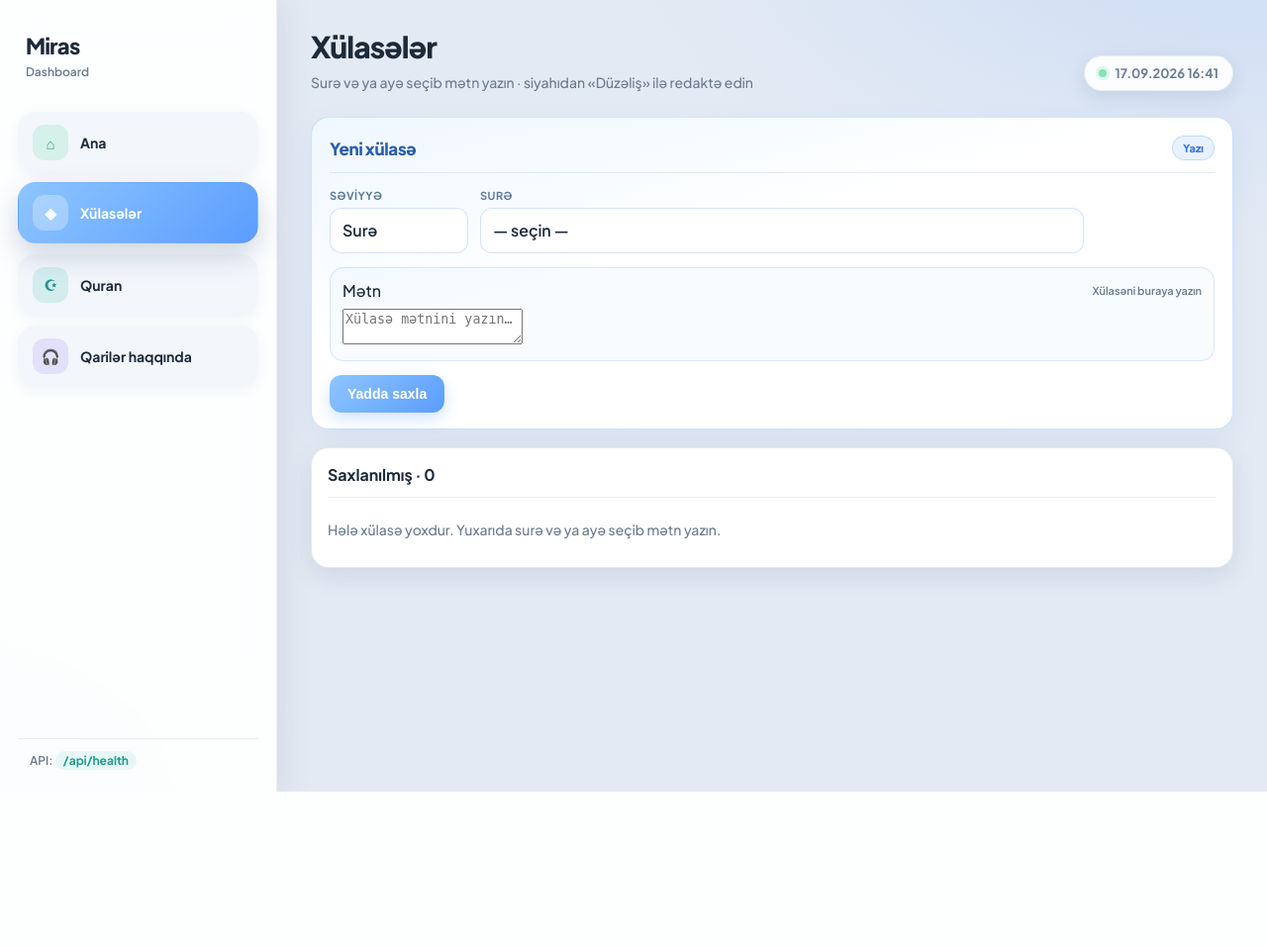
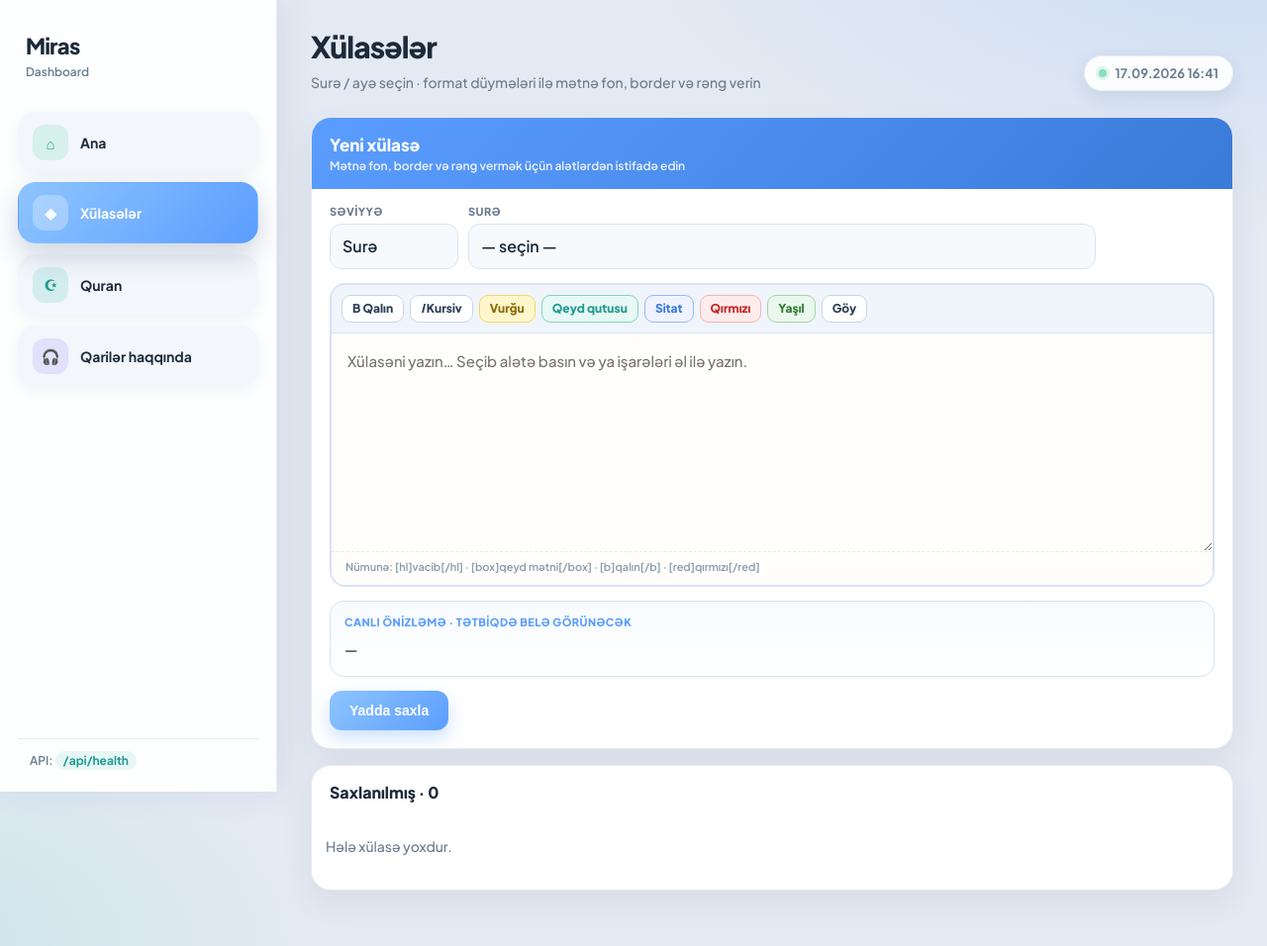
Before and after one commit to kamandaragasafli/quran-backend, a Django app: page /xulaseler/ in a window 1280 px wide. Shown: the whole page at 99% size. Before the commit the page ends 800 px from the top, so only its background shows below. Run offline with Django 5.2, Linux system fonts and the light colour scheme; data that the repository does not hold is empty.

Commit message:
feat: xulaseler rich text toolbar with highlight, box, colors + live preview
Co-authored-by: Cursor <cursoragent@cursor.com>

```diff
--- a/dashboard/templates/dashboard/summaries.html
+++ b/dashboard/templates/dashboard/summaries.html
@@ -2,260 +2,319 @@
 
 {% block title %}Xülasələr · Miras{% endblock %}
 {% block page_title %}Xülasələr{% endblock %}
-{% block page_sub %}Surə və ya ayə seçib mətn yazın · siyahıdan «Düzəliş» ilə redaktə edin{% endblock %}
+{% block page_sub %}Surə / ayə seçin · format düymələri ilə mətnə fon, border və rəng verin{% endblock %}
 
 {% block extra_css %}
 <style>
-.xu-editor {
-  border: 1px solid rgba(91, 157, 255, 0.28);
-  border-radius: 18px;
-  background:
-    linear-gradient(165deg, rgba(142, 197, 255, 0.14), rgba(255,255,255,0.96) 42%),
-    #fff;
-  box-shadow: 0 10px 28px rgba(58, 122, 217, 0.08);
-  padding: 18px 18px 16px;
-  margin-bottom: 18px;
+.xu-shell {
+  display: grid;
+  gap: 16px;
 }
-.xu-editor-head {
+.xu-card {
+  background: #fff;
+  border-radius: 20px;
+  border: 1px solid rgba(28,42,58,.1);
+  box-shadow: 0 12px 32px rgba(28,42,58,.07);
+  overflow: hidden;
+}
+.xu-card-head {
   display: flex;
   align-items: center;
   justify-content: space-between;
-  gap: 12px;
-  margin-bottom: 16px;
-  padding-bottom: 12px;
-  border-bottom: 1px solid rgba(91, 157, 255, 0.18);
+  gap: 10px;
+  padding: 16px 18px;
+  background: linear-gradient(135deg, #5B9DFF 0%, #3A7AD9 100%);
+  color: #fff;
 }
-.xu-editor-head h2 {
+.xu-card-head h2 {
   margin: 0;
   font-size: 17px;
   font-weight: 800;
-  color: #2A5FA8;
-  letter-spacing: -0.02em;
+  color: #fff;
 }
-.xu-editor-pill {
-  font-size: 11px;
-  font-weight: 800;
-  padding: 5px 10px;
-  border-radius: 999px;
-  background: rgba(91, 157, 255, 0.14);
-  color: #3A7AD9;
-  border: 1px solid rgba(91, 157, 255, 0.28);
-  white-space: nowrap;
+.xu-card-head .xu-sub {
+  margin: 3px 0 0;
+  font-size: 12px;
+  font-weight: 600;
+  opacity: .88;
 }
+.xu-body { padding: 16px 18px 18px; }
+
 .xu-form-grid {
   display: grid;
-  grid-template-columns: 140px 1fr 120px;
-  gap: 12px;
+  grid-template-columns: 130px 1fr 110px;
+  gap: 10px;
   margin-bottom: 14px;
 }
 @media (max-width: 700px) {
   .xu-form-grid { grid-template-columns: 1fr 1fr; }
   .xu-form-grid .xu-surah { grid-column: 1 / -1; }
 }
-.xu-field {
-  display: flex;
-  flex-direction: column;
-  gap: 6px;
-}
-.xu-field.full { grid-column: 1 / -1; }
+.xu-field { display: flex; flex-direction: column; gap: 6px; }
 .xu-field label {
   font-size: 11px;
-  font-weight: 700;
+  font-weight: 800;
   text-transform: uppercase;
-  letter-spacing: 0.04em;
-  color: #5B7A9A;
+  letter-spacing: .04em;
+  color: #6B7C8F;
 }
 .xu-field select,
-.xu-field input,
-.xu-field textarea {
+.xu-field input {
   width: 100%;
   box-sizing: border-box;
   appearance: none;
-  border: 1.5px solid rgba(91, 157, 255, 0.28);
-  background: #fff;
+  border: 1.5px solid #D7E3F4;
+  background: #F7FAFD;
   border-radius: 12px;
   padding: 11px 12px;
   font: inherit;
   font-weight: 600;
   color: var(--text);
-  transition: border-color .12s, box-shadow .12s, background .12s;
 }
 .xu-field select:focus,
-.xu-field input:focus,
-.xu-field textarea:focus {
+.xu-field input:focus {
   outline: none;
-  border-color: rgba(91, 157, 255, 0.65);
-  box-shadow: 0 0 0 3px rgba(91, 157, 255, 0.14);
-  background: #FBFDFF;
+  border-color: #5B9DFF;
+  background: #fff;
+  box-shadow: 0 0 0 3px rgba(91,157,255,.18);
 }
-.xu-field textarea {
-  min-height: 200px;
+
+/* —— Yazı sahəsi —— */
+.xu-write {
+  border: 2px solid #D7E3F4;
+  border-radius: 16px;
+  overflow: hidden;
+  background: #fff;
+}
+.xu-toolbar {
+  display: flex;
+  flex-wrap: wrap;
+  gap: 6px;
+  padding: 10px;
+  background: #F0F5FB;
+  border-bottom: 1px solid #D7E3F4;
+}
+.xu-tool {
+  appearance: none;
+  border: 1px solid #C8D6E8;
+  background: #fff;
+  color: #2A3F55;
+  border-radius: 9px;
+  padding: 7px 10px;
+  font: inherit;
+  font-size: 12px;
+  font-weight: 800;
+  cursor: pointer;
+  line-height: 1;
+}
+.xu-tool:hover { border-color: #5B9DFF; color: #3A7AD9; }
+.xu-tool.is-hl { background: #FFF6CC; border-color: #F0D86A; color: #8A6A00; }
+.xu-tool.is-box { background: #E8F8F4; border-color: #7ED6C2; color: #1F9A8F; }
+.xu-tool.is-quote { background: #EEF3FF; border-color: #9BB8FF; color: #3A7AD9; }
+.xu-tool.is-red { background: #FDECEC; border-color: #F5B5B0; color: #C62828; }
+.xu-tool.is-green { background: #EAF7EC; border-color: #A5D6A7; color: #2E7D32; }
+
+.xu-write textarea {
+  display: block;
+  width: 100%;
+  box-sizing: border-box;
+  min-height: 220px;
+  border: none;
+  resize: vertical;
+  padding: 16px;
+  font: inherit;
+  font-size: 15px;
   font-weight: 500;
-  line-height: 1.6;
-  resize: vertical;
-  background: linear-gradient(180deg, #FBFDFF, #fff);
-  border-color: rgba(91, 157, 255, 0.32);
+  line-height: 1.65;
+  color: var(--text);
+  background: #FFFEFA;
 }
-.xu-text-wrap {
-  border: 1.5px solid rgba(91, 157, 255, 0.22);
-  border-radius: 14px;
-  background: rgba(142, 197, 255, 0.06);
-  padding: 12px;
-  margin-bottom: 14px;
-}
-.xu-text-wrap label {
-  display: flex;
-  align-items: center;
-  gap: 8px;
-  margin-bottom: 8px;
-}
-.xu-text-hint {
+.xu-write textarea:focus { outline: none; }
+.xu-write-hint {
+  padding: 8px 14px 12px;
   font-size: 11px;
   font-weight: 600;
-  color: var(--muted);
-  text-transform: none;
-  letter-spacing: 0;
-  margin-left: auto;
+  color: #8A9BB0;
+  background: #FFFEFA;
+  border-top: 1px dashed #E5EAF1;
 }
+
+/* —— Canlı önizləmə —— */
+.xu-preview-pane {
+  margin-top: 14px;
+  border-radius: 14px;
+  border: 1.5px solid #D7E3F4;
+  background: linear-gradient(180deg, #F7FBFF, #fff);
+  padding: 14px;
+}
+.xu-preview-pane .xu-prev-label {
+  font-size: 11px;
+  font-weight: 800;
+  text-transform: uppercase;
+  letter-spacing: .04em;
+  color: #5B9DFF;
+  margin-bottom: 10px;
+}
+.xu-rich {
+  font-size: 14.5px;
+  line-height: 1.65;
+  color: #1A2430;
+  white-space: pre-wrap;
+  word-break: break-word;
+}
+.xu-rich b, .xu-rich strong { font-weight: 800; }
+.xu-rich i, .xu-rich em { font-style: italic; }
+.xu-rich .xu-hl {
+  background: #FFF3A3;
+  padding: 1px 5px;
+  border-radius: 4px;
+}
+.xu-rich .xu-box {
+  display: block;
+  margin: 8px 0;
+  padding: 10px 12px;
+  border-radius: 10px;
+  background: rgba(43,187,173,.1);
+  border: 1px solid rgba(43,187,173,.35);
+  border-left: 4px solid #2BBBAD;
+}
+.xu-rich .xu-quote {
+  display: block;
+  margin: 8px 0;
+  padding: 10px 12px;
+  border-radius: 10px;
+  background: rgba(91,157,255,.08);
+  border-left: 4px solid #5B9DFF;
+  font-style: italic;
+}
+.xu-rich .xu-c-red { color: #C62828; font-weight: 700; }
+.xu-rich .xu-c-green { color: #2E7D32; font-weight: 700; }
+.xu-rich .xu-c-blue { color: #3A7AD9; font-weight: 700; }
+
 .xu-actions {
   display: flex;
   flex-wrap: wrap;
   gap: 10px;
-  align-items: center;
-  margin-top: 4px;
+  margin-top: 14px;
 }
 .xu-btn {
   appearance: none;
   border: none;
   cursor: pointer;
-  padding: 11px 18px;
+  padding: 12px 20px;
   border-radius: 12px;
   background: linear-gradient(135deg, #8EC5FF, #5B9DFF);
   color: #fff;
-  font-weight: 700;
+  font-weight: 800;
   font-size: 14px;
   text-decoration: none;
   display: inline-flex;
-  box-shadow: 0 6px 16px rgba(91, 157, 255, 0.28);
+  box-shadow: 0 8px 18px rgba(91,157,255,.3);
 }
-.xu-btn:hover { filter: brightness(1.05); text-decoration: none; color: #fff; }
+.xu-btn:hover { filter: brightness(1.05); color: #fff; text-decoration: none; }
 .xu-btn.ghost {
   background: #fff;
-  color: var(--muted);
-  border: 1.5px solid var(--border);
+  color: #6B7C8F;
+  border: 1.5px solid #D7E3F4;
   box-shadow: none;
 }
 .xu-btn.danger {
-  background: rgba(196, 92, 74, 0.1);
-  color: #b54538;
-  border: 1.5px solid rgba(196, 92, 74, 0.28);
-  padding: 6px 10px;
+  background: #fff;
+  color: #C62828;
+  border: 1.5px solid rgba(198,40,40,.3);
+  padding: 7px 10px;
   font-size: 12px;
   box-shadow: none;
 }
 .xu-btn.edit {
-  background: rgba(91, 157, 255, 0.12);
+  background: #EEF5FF;
   color: #3A7AD9;
-  border: 1.5px solid rgba(91, 157, 255, 0.32);
-  padding: 6px 10px;
+  border: 1.5px solid rgba(91,157,255,.35);
+  padding: 7px 10px;
   font-size: 12px;
   box-shadow: none;
 }
-.xu-list-panel {
-  border: 1px solid rgba(28, 42, 58, 0.1);
-  border-radius: 18px;
-  background: #fff;
-  box-shadow: 0 8px 24px var(--shadow);
-  padding: 16px 16px 8px;
+
+.xu-list-head {
+  padding: 16px 18px 0;
+  display: flex;
+  align-items: baseline;
+  justify-content: space-between;
 }
-.xu-list-panel > h2 {
-  margin: 0 0 14px;
-  padding-bottom: 12px;
-  border-bottom: 1px solid rgba(28, 42, 58, 0.08);
+.xu-list-head h2 {
+  margin: 0;
   font-size: 16px;
-  color: var(--text);
+  font-weight: 800;
 }
-.xu-item-actions {
+.xu-list-body { padding: 12px 14px 14px; display: grid; gap: 10px; }
+.xu-item {
   display: flex;
-  flex-direction: column;
-  gap: 6px;
-  flex-shrink: 0;
-}
-.xu-list-item {
-  display: flex;
-  gap: 14px;
+  gap: 12px;
   justify-content: space-between;
   align-items: flex-start;
-  padding: 14px 14px;
-  margin-bottom: 10px;
-  border: 1.5px solid rgba(28, 42, 58, 0.08);
+  padding: 14px;
   border-radius: 14px;
-  background: linear-gradient(135deg, rgba(142, 197, 255, 0.07), rgba(255,255,255,0.95));
-  transition: border-color .12s, box-shadow .12s;
+  border: 1.5px solid #E2EAF4;
+  background: #FBFDFF;
 }
-.xu-list-item:hover {
-  border-color: rgba(91, 157, 255, 0.35);
-  box-shadow: 0 6px 18px rgba(58, 122, 217, 0.08);
+.xu-item:hover { border-color: #A8C8F0; box-shadow: 0 6px 16px rgba(58,122,217,.08); }
+.xu-item a.title {
+  font-weight: 800;
+  color: #1A2430;
+  text-decoration: none;
+  font-size: 15px;
 }
-.xu-list-item a {
-  font-weight: 800;
-  color: var(--text);
-  text-decoration: none;
-}
-.xu-list-item a:hover { color: #3A7AD9; }
+.xu-item a.title:hover { color: #3A7AD9; }
 .xu-badge {
   display: inline-flex;
-  align-items: center;
   margin-left: 8px;
   padding: 3px 8px;
   border-radius: 999px;
   font-size: 10px;
   font-weight: 800;
-  letter-spacing: 0.03em;
   text-transform: uppercase;
   vertical-align: middle;
 }
 .xu-badge.is-surah {
-  background: rgba(43, 187, 173, 0.14);
+  background: rgba(43,187,173,.14);
   color: #1F9A8F;
-  border: 1px solid rgba(43, 187, 173, 0.28);
+  border: 1px solid rgba(43,187,173,.3);
 }
 .xu-badge.is-ayah {
-  background: rgba(91, 157, 255, 0.14);
+  background: rgba(91,157,255,.14);
   color: #3A7AD9;
-  border: 1px solid rgba(91, 157, 255, 0.28);
+  border: 1px solid rgba(91,157,255,.3);
 }
-.xu-preview {
-  margin-top: 8px;
-  padding: 10px 12px;
-  border-radius: 10px;
-  border: 1px solid rgba(28, 42, 58, 0.08);
-  background: rgba(255,255,255,0.85);
-  color: #4A5D70;
-  font-size: 14px;
-  line-height: 1.5;
-  white-space: pre-wrap;
+.xu-item .xu-rich {
+  margin-top: 10px;
+  padding: 12px;
+  border-radius: 12px;
+  background: #fff;
+  border: 1px solid #E8EEF5;
+  max-height: 140px;
+  overflow: hidden;
 }
 .xu-meta {
   margin-top: 8px;
   font-size: 12px;
   font-weight: 600;
-  color: var(--muted);
+  color: #8A9BB0;
 }
+.xu-item-actions { display: flex; flex-direction: column; gap: 6px; flex-shrink: 0; }
 .xu-alert {
   margin-bottom: 14px;
-  padding: 11px 14px;
+  padding: 12px 14px;
   border-radius: 12px;
   font-size: 14px;
-  font-weight: 600;
-  background: rgba(62, 207, 142, 0.14);
+  font-weight: 700;
+  background: rgba(62,207,142,.14);
   color: #1F9A8F;
-  border: 1.5px solid rgba(43, 187, 173, 0.28);
+  border: 1.5px solid rgba(43,187,173,.3);
 }
 .xu-alert.err {
-  background: rgba(196, 92, 74, 0.12);
+  background: rgba(196,92,74,.12);
   color: #b54538;
-  border-color: rgba(196, 92, 74, 0.28);
+  border-color: rgba(196,92,74,.3);
 }
 #ayah-wrap.is-hidden { display: none; }
 </style>
@@ -266,12 +325,16 @@
 <div class="xu-alert {% if flash_err %}err{% endif %}">{{ flash }}</div>
 {% endif %}
 
-<div class="xu-editor">
-  <div class="xu-editor-head">
+<div class="xu-shell">
+  <div class="xu-card">
+    <div class="xu-card-head">
+      <div>
         <h2>{% if edit %}Redaktə · {{ edit.label }}{% else %}Yeni xülasə{% endif %}</h2>
-    <span class="xu-editor-pill">{% if edit %}Düzəliş{% else %}Yazı{% endif %}</span>
+        <p class="xu-sub">Mətnə fon, border və rəng vermək üçün alətlərdən istifadə edin</p>
       </div>
-  <form method="post" action="{% url 'dash-summaries' %}">
+    </div>
+    <div class="xu-body">
+      <form method="post" action="{% url 'dash-summaries' %}" id="xuForm">
         {% csrf_token %}
         <input type="hidden" name="action" value="save" />
         {% if edit %}<input type="hidden" name="id" value="{{ edit.id }}" />{% endif %}
@@ -302,12 +365,27 @@
           </div>
         </div>
 
-    <div class="xu-text-wrap">
-      <label for="text">
-        Mətn
-        <span class="xu-text-hint">Xülasəni buraya yazın</span>
-      </label>
-      <textarea name="text" id="text" required placeholder="Xülasə mətnini yazın…">{{ form.text }}</textarea>
+        <div class="xu-write">
+          <div class="xu-toolbar" role="toolbar" aria-label="Format">
+            <button type="button" class="xu-tool" data-wrap="[b]|[/b]" title="Qalın">B Qalın</button>
+            <button type="button" class="xu-tool" data-wrap="[i]|[/i]" title="Kursiv"><i>I</i> Kursiv</button>
+            <button type="button" class="xu-tool is-hl" data-wrap="[hl]|[/hl]" title="Sarı fon">Vurğu</button>
+            <button type="button" class="xu-tool is-box" data-wrap="[box]|[/box]" title="Yaşıl qutu">Qeyd qutusu</button>
+            <button type="button" class="xu-tool is-quote" data-wrap="[q]|[/q]" title="Mavi border">Sitat</button>
+            <button type="button" class="xu-tool is-red" data-wrap="[red]|[/red]" title="Qırmızı">Qırmızı</button>
+            <button type="button" class="xu-tool is-green" data-wrap="[green]|[/green]" title="Yaşıl">Yaşıl</button>
+            <button type="button" class="xu-tool" data-wrap="[blue]|[/blue]" title="Göy">Göy</button>
+          </div>
+          <textarea name="text" id="text" required
+            placeholder="Xülasəni yazın… Seçib alətə basın və ya işarələri əl ilə yazın.">{{ form.text }}</textarea>
+          <div class="xu-write-hint">
+            Nümunə: [hl]vacib[/hl] · [box]qeyd mətni[/box] · [b]qalın[/b] · [red]qırmızı[/red]
+          </div>
+        </div>
+
+        <div class="xu-preview-pane">
+          <div class="xu-prev-label">Canlı önizləmə · tətbiqdə belə görünəcək</div>
+          <div class="xu-rich" id="xuPreview">—</div>
         </div>
 
         <div class="xu-actions">
@@ -318,18 +396,22 @@
         </div>
       </form>
     </div>
+  </div>
 
-<div class="xu-list-panel">
+  <div class="xu-card">
+    <div class="xu-list-head">
       <h2>Saxlanılmış · {{ notes|length }}</h2>
+    </div>
+    <div class="xu-list-body">
       {% if notes %}
       {% for n in notes %}
-  <div class="xu-list-item">
-    <div>
-      <a href="{% url 'dash-summaries' %}?edit={{ n.id }}">{{ n.label }}</a>
+      <div class="xu-item">
+        <div style="min-width:0;flex:1">
+          <a class="title" href="{% url 'dash-summaries' %}?edit={{ n.id }}">{{ n.label }}</a>
           <span class="xu-badge {% if n.scope == 'ayah' %}is-ayah{% else %}is-surah{% endif %}">
             {% if n.scope == 'ayah' %}Ayə{% else %}Surə{% endif %}
           </span>
-      <div class="xu-preview">{{ n.text|truncatechars:180 }}</div>
+          <div class="xu-rich" data-raw="{{ n.text|escape }}">{{ n.text|truncatechars:200 }}</div>
           <div class="xu-meta">{{ n.updated_at|date:"d.m.Y H:i" }}</div>
         </div>
         <div class="xu-item-actions">
@@ -344,8 +426,10 @@
       </div>
       {% endfor %}
       {% else %}
-  <p class="empty">Hələ xülasə yoxdur. Yuxarıda surə və ya ayə seçib mətn yazın.</p>
+      <p class="empty">Hələ xülasə yoxdur.</p>
       {% endif %}
+    </div>
+  </div>
 </div>
 {% endblock %}
 
@@ -355,14 +439,67 @@
   var scope = document.getElementById('scope');
   var wrap = document.getElementById('ayah-wrap');
   var ayah = document.getElementById('ayah');
-  function sync() {
+  var ta = document.getElementById('text');
+  var preview = document.getElementById('xuPreview');
+
+  function syncScope() {
     var isAyah = scope.value === 'ayah';
     wrap.classList.toggle('is-hidden', !isAyah);
     ayah.required = isAyah;
     if (!isAyah) ayah.value = '';
   }
-  scope.addEventListener('change', sync);
-  sync();
+  scope.addEventListener('change', syncScope);
+  syncScope();
+
+  function escapeHtml(s) {
+    return String(s)
+      .replace(/&/g, '&amp;')
+      .replace(/</g, '&lt;')
+      .replace(/>/g, '&gt;');
+  }
+
+  function renderRich(raw) {
+    if (!raw || !String(raw).trim()) return '—';
+    var s = escapeHtml(raw);
+    s = s.replace(/\[box\]([\s\S]*?)\[\/box\]/gi, '<span class="xu-box">$1</span>');
+    s = s.replace(/\[q\]([\s\S]*?)\[\/q\]/gi, '<span class="xu-quote">$1</span>');
+    s = s.replace(/\[hl\]([\s\S]*?)\[\/hl\]/gi, '<span class="xu-hl">$1</span>');
+    s = s.replace(/\[b\]([\s\S]*?)\[\/b\]/gi, '<b>$1</b>');
+    s = s.replace(/\[i\]([\s\S]*?)\[\/i\]/gi, '<i>$1</i>');
+    s = s.replace(/\[red\]([\s\S]*?)\[\/red\]/gi, '<span class="xu-c-red">$1</span>');
+    s = s.replace(/\[green\]([\s\S]*?)\[\/green\]/gi, '<span class="xu-c-green">$1</span>');
+    s = s.replace(/\[blue\]([\s\S]*?)\[\/blue\]/gi, '<span class="xu-c-blue">$1</span>');
+    return s;
+  }
+
+  function refreshPreview() {
+    preview.innerHTML = renderRich(ta.value);
+  }
+  ta.addEventListener('input', refreshPreview);
+  refreshPreview();
+
+  document.querySelectorAll('.xu-tool').forEach(function (btn) {
+    btn.addEventListener('click', function () {
+      var spec = btn.getAttribute('data-wrap') || '';
+      var parts = spec.split('|');
+      var open = parts[0] || '';
+      var close = parts[1] || '';
+      var start = ta.selectionStart;
+      var end = ta.selectionEnd;
+      var val = ta.value;
+      var selected = val.slice(start, end) || 'mətn';
+      var next = val.slice(0, start) + open + selected + close + val.slice(end);
+      ta.value = next;
+      var mid = start + open.length;
+      ta.focus();
+      ta.setSelectionRange(mid, mid + selected.length);
+      refreshPreview();
+    });
+  });
+
+  document.querySelectorAll('.xu-item .xu-rich[data-raw]').forEach(function (el) {
+    el.innerHTML = renderRich(el.getAttribute('data-raw') || '');
+  });
 })();
 </script>
 {% endblock %}
```
Lines whose indentation alone changed are shown as unchanged.
